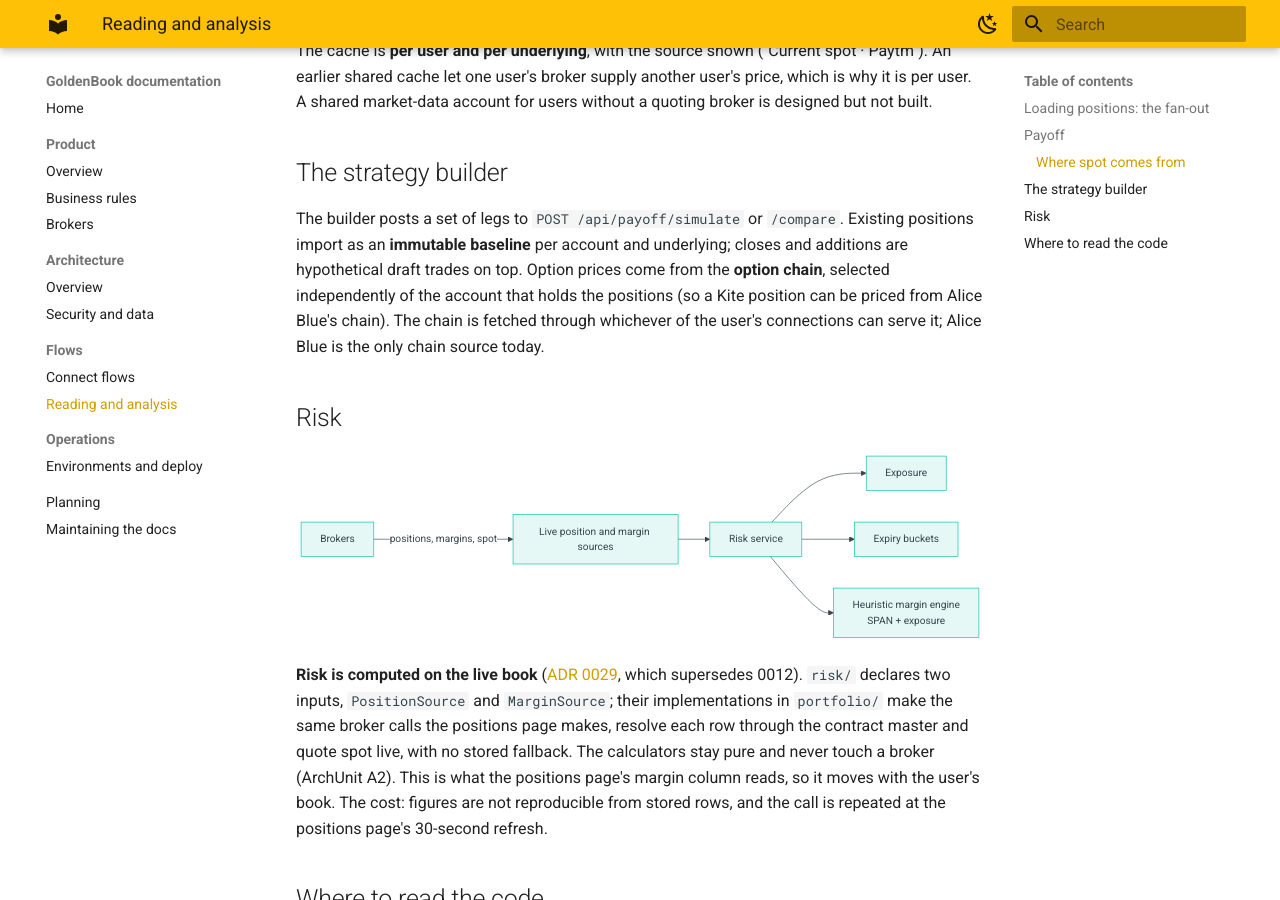
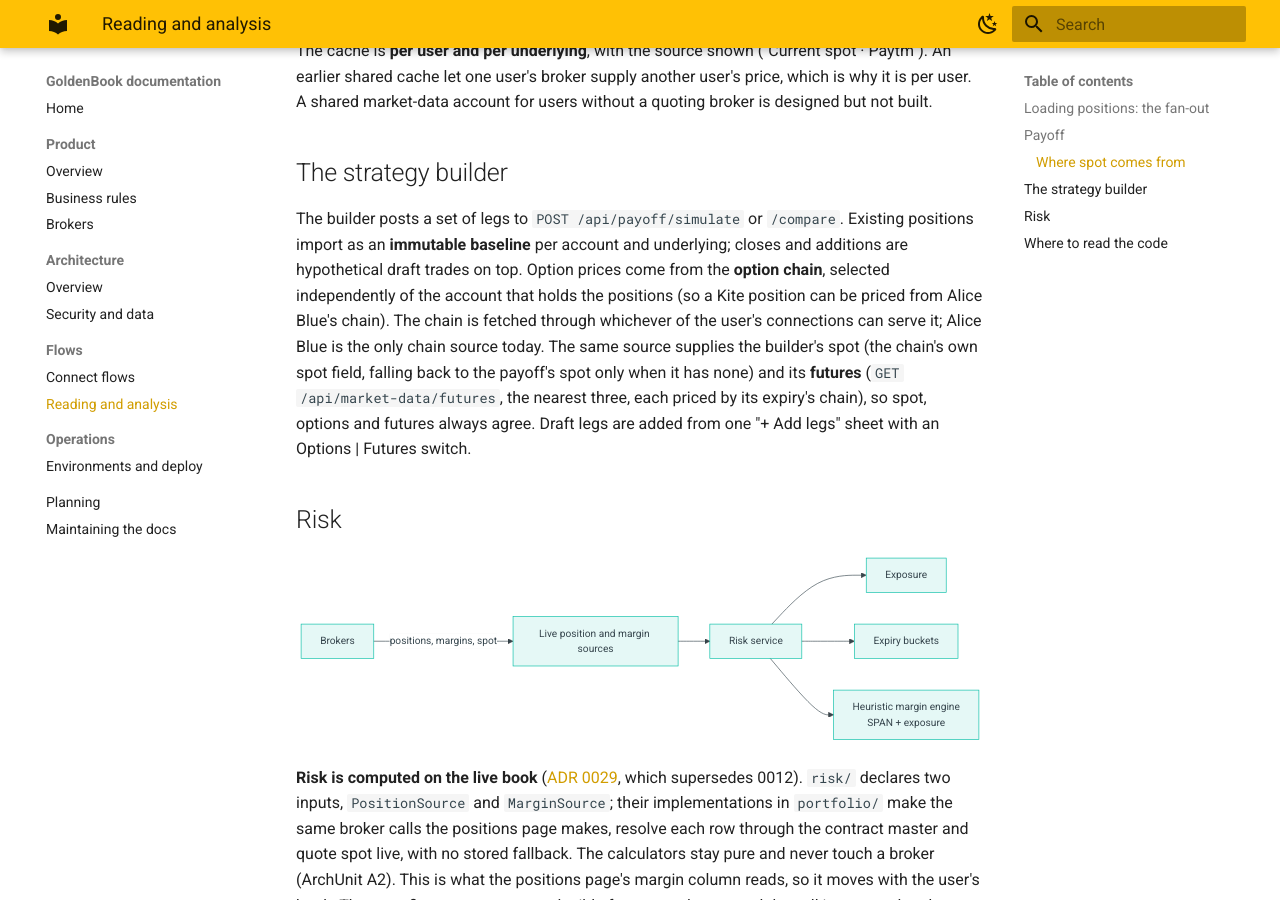
Before and after one commit to bnmnikhil/MoneyPlantContext, an MkDocs documentation site: the page built from docs/flows/read-and-analysis.md, in a window 1280 px wide and 900 px high, scrolled down 2825 px. Built offline with MkDocs 1.6.1 and Material for MkDocs 9.7.7, drawn with Linux system fonts in a browser that asks for light colours.

Commit message:
docs: G2 in production and verified live; builder flow takes spot and futures from one source; G3, G4 opened
Co-Authored-By: Claude Opus 5.5 <noreply@anthropic.com>

```diff
--- a/docs/flows/read-and-analysis.md
+++ b/docs/flows/read-and-analysis.md
@@ -76,7 +76,11 @@ The builder posts a set of legs to `POST /api/payoff/simulate` or `/compare`. Ex
 **immutable baseline** per account and underlying; closes and additions are hypothetical draft trades on top.
 Option prices come from the **option chain**, selected independently of the account that holds the positions (so
 a Kite position can be priced from Alice Blue's chain). The chain is fetched through whichever of the user's
-connections can serve it; Alice Blue is the only chain source today.
+connections can serve it; Alice Blue is the only chain source today. The same source supplies the
+builder's spot (the chain's own spot field, falling back to the payoff's spot only when it has none) and its
+**futures** (`GET /api/market-data/futures`, the nearest three, each priced by its expiry's chain), so spot,
+options and futures always agree. Draft legs are added from one "+ Add legs" sheet with an Options | Futures
+switch.
 
 ## Risk
 
```
Also changed, not shown: NEXT-10.md (+24 -6 lines).
